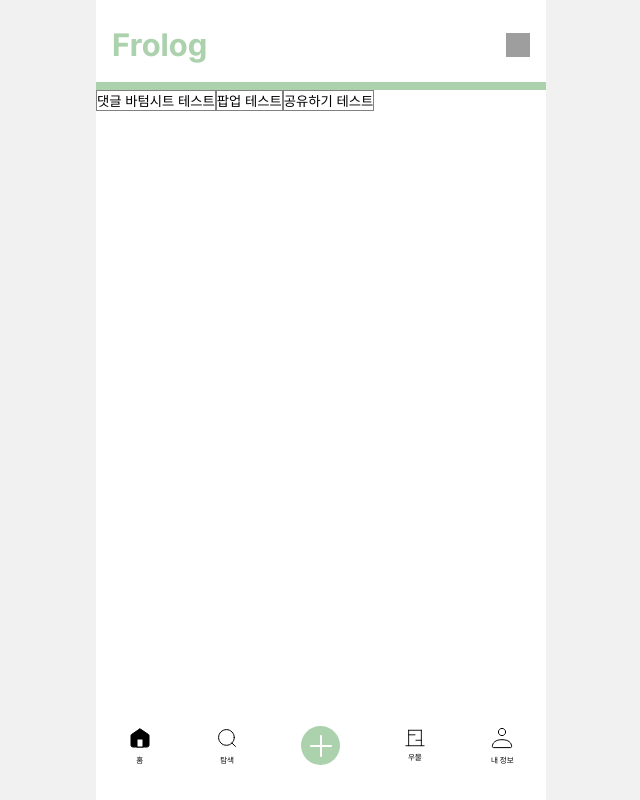
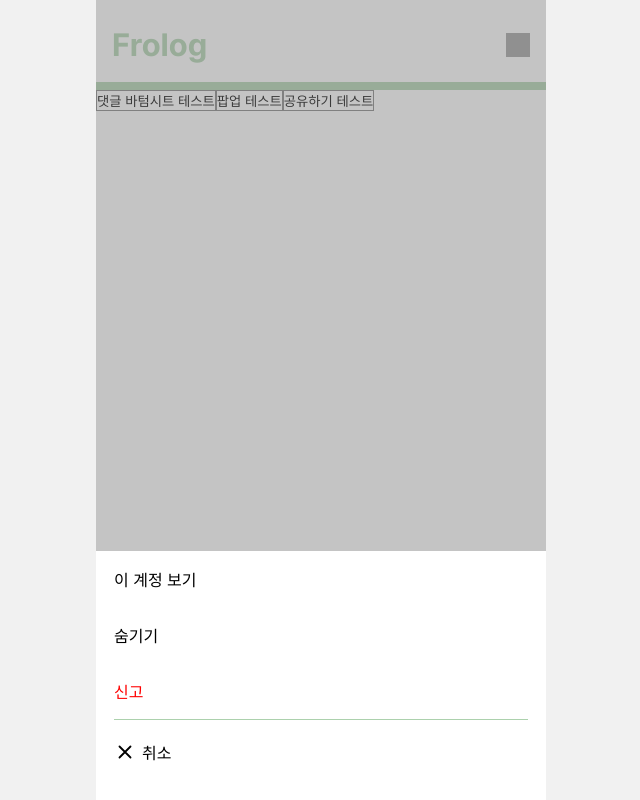
Before and after one commit to Team-Frolog/Frolog-front, a React (Create React App) app: page / in a window 1280 px wide. Both pictures are taken after a click on the button "팝업 테스트". Shown: the whole page, without its empty margins (319-959 px from the left). Built offline with nearby package versions, Linux system fonts and the light colour scheme; grey boxes are pictures that could not be loaded.

Commit message:
[Feat/#14]: 홈화면 팝업 구현

```diff
--- /dev/null
+++ b/src/components/common/popUp/FeedPopUp.tsx
@@ -0,0 +1,162 @@
+import React, { useState } from 'react';
+import styled from 'styled-components';
+import { fadeUp } from '../../../styles/GlobalStyles';
+import Cancel from '../../../assets/popUp/Cancel.svg';
+import { reportData } from '../../../data/dummyData/reportData';
+
+type FeedPopUpProps = {
+  setOpen: React.Dispatch<React.SetStateAction<boolean>>;
+};
+
+function FeedPopUp({ setOpen }: FeedPopUpProps) {
+  const [openReport, setOpenReport] = useState<boolean>(false); // 신고 팝업
+  const [openDone, setOpenDone] = useState<boolean>(false); // 신고 완료 팝업
+
+  const report = () => {
+    // 신고 함수 -> 추후 api 연동
+    setOpenReport(false);
+    setOpenDone(true);
+  };
+  return (
+    <Background>
+      <PopUp>
+        {/* 기본 팝업 */}
+        {!openReport && !openDone && (
+          <>
+            <MenuItem>이 계정 보기</MenuItem>
+            <MenuItem>숨기기</MenuItem>
+            <MenuItem
+              onClick={() => setOpenReport(true)}
+              style={{ color: 'red' }}
+            >
+              신고
+            </MenuItem>
+          </>
+        )}
+        {/* 신고 팝업 */}
+        {openReport && (
+          <>
+            {reportData.map((data) => (
+              <MenuItem key={data.id} onClick={report}>
+                {data.title}
+              </MenuItem>
+            ))}
+          </>
+        )}
+        {/* 신고 완료 팝업 */}
+        {openDone && (
+          <ReportBox>
+            <ReportTitle>신고완료!</ReportTitle>
+            <ReportContent>
+              더 나은 서비스로 찾아뵙겠습니다.
+              <br />
+              감사합니다.
+            </ReportContent>
+          </ReportBox>
+        )}
+        <CancelBtn onClick={() => setOpen(false)}>
+          {openDone ? (
+            '확인'
+          ) : (
+            <>
+              <img src={Cancel} alt='cancel' />
+              취소
+            </>
+          )}
+        </CancelBtn>
+      </PopUp>
+    </Background>
+  );
+}
+
+export default FeedPopUp;
+
+const Background = styled.div`
+  width: 100%;
+  height: calc(var(--vh, 1vh) * 100);
+  background-color: ${({ theme }) => theme.colors.bg_popup};
+
+  position: fixed;
+  bottom: 0;
+  left: 0;
+  z-index: 900;
+
+  // 모바일 사이즈(최대 430px)에서 벗어날 경우 사이즈 고정
+  @media screen and (min-width: 430px) {
+    top: 0;
+    left: 50%;
+    transform: translateX(-50%);
+    width: 450px;
+  }
+`;
+
+const PopUp = styled.div`
+  width: 100%;
+  display: flex;
+  flex-direction: column;
+  height: fit-content;
+  background-color: ${({ theme }) => theme.colors.bg_white};
+
+  position: absolute;
+  bottom: 0;
+  left: 0;
+  z-index: 999;
+  animation: ${fadeUp} 0.7s;
+  padding: 0 18px;
+  padding-bottom: 16px;
+  transition: all 0.3s ease-in;
+`;
+
+const MenuItem = styled.button`
+  width: 100%;
+  padding: 16px 0;
+  font-size: ${({ theme }) => theme.fontSize.lg};
+  color: ${({ theme }) => theme.colors.text_black};
+  text-align: start;
+  cursor: pointer;
+  font-weight: 400;
+`;
+
+const CancelBtn = styled.button`
+  width: 100%;
+  padding: 20px 0;
+  text-align: start;
+  cursor: pointer;
+  font-size: ${({ theme }) => theme.fontSize.lg};
+  border-top: 1px solid ${({ theme }) => theme.colors.key_color};
+  color: ${({ theme }) => theme.colors.text_black};
+
+  display: flex;
+  align-items: center;
+  gap: 6px;
+
+  & img {
+    width: 22px;
+    height: 22px;
+  }
+`;
+
+const ReportBox = styled.div`
+  padding: 25px 0;
+  display: flex;
+  flex-direction: column;
+  gap: 20px;
+`;
+
+const ReportTitle = styled.h2`
+  width: 100%;
+  text-align: center;
+  font-weight: 700;
+  font-size: ${({ theme }) => theme.fontSize.title};
+  color: ${({ theme }) => theme.colors.key_color};
+`;
+
+const ReportContent = styled.p`
+  width: 100%;
+  text-align: center;
+  line-height: 22px; /* 137.5% */
+  letter-spacing: -0.408px;
+  font-size: ${({ theme }) => theme.fontSize.lg};
+  color: ${({ theme }) => theme.colors.text_black};
+  font-weight: 400;
+`;
--- /dev/null
+++ b/src/data/dummyData/reportData.ts
@@ -0,0 +1,8 @@
+export const reportData = [
+  { id: 1, title: '마음에 들지 않습니다' },
+  { id: 2, title: '스팸' },
+  { id: 3, title: '혐오 발언 및 상징' },
+  { id: 4, title: '사기 또는 거짓' },
+  { id: 5, title: '지적재산권 침해' },
+  { id: 6, title: '기타 문제' },
+];
--- a/src/pages/CommentBottomSheet.tsx
+++ b/src/pages/CommentBottomSheet.tsx
@@ -67,7 +67,7 @@ export default CommentBottomSheet;
 const Background = styled.div`
   width: 100%;
   height: calc(var(--vh, 1vh) * 100);
-  background-color: #80808076;
+  background-color: ${({ theme }) => theme.colors.bg_popup};
 
   position: fixed;
   bottom: 0;
--- a/src/pages/HomePage.tsx
+++ b/src/pages/HomePage.tsx
@@ -1,9 +1,11 @@
 import React, { useState } from 'react';
 import styled from 'styled-components';
 import CommentBottomSheet from './CommentBottomSheet';
+import FeedPopUp from '../components/common/popUp/FeedPopUp';
 
 function HomePage() {
   const [commentOpen, setCommentOpen] = useState<boolean>(false);
+  const [feedPopUp, setFeedPopUp] = useState<boolean>(false);
 
   /* ----- 댓글 바텀시트 등장 시 스크롤 방지 ----- */
   if (commentOpen) {
@@ -21,13 +23,18 @@ function HomePage() {
       >
         댓글 바텀시트 테스트
       </button>
-      <button type='button' style={{ border: '1px solid gray' }}>
+      <button
+        type='button'
+        onClick={() => setFeedPopUp(true)}
+        style={{ border: '1px solid gray' }}
+      >
         팝업 테스트
       </button>
       <button type='button' style={{ border: '1px solid gray' }}>
         공유하기 테스트
       </button>
       {commentOpen && <CommentBottomSheet setOpen={setCommentOpen} />}
+      {feedPopUp && <FeedPopUp setOpen={setFeedPopUp} />}
     </Container>
   );
 }
--- a/src/styles/theme.ts
+++ b/src/styles/theme.ts
@@ -4,6 +4,7 @@ const colors: Colors = {
   key_color: '#ACD1AD',
   key_color_light: '#DCE4DC',
   bg_white: '#ffffff',
+  bg_popup: '#80808076',
   text_white: '#fff',
   text_black: '#000',
   text_lightgray: '#B1B1B1',
@@ -21,6 +22,7 @@ const fontSize: Font = {
   xl: '18px',
   xxl: '20px',
   xxxl: '24px',
+  title: '28px',
 };
 
 export const theme = {
--- a/src/types/styled.d.ts
+++ b/src/types/styled.d.ts
@@ -5,6 +5,7 @@ declare module 'styled-components' {
     key_color: string;
     key_color_light: string;
     bg_white: string;
+    bg_popup: string;
     text_white: string;
     text_black: string;
     text_lightgray: string;
@@ -21,5 +22,6 @@ declare module 'styled-components' {
     xl: string;
     xxl: string;
     xxxl: string;
+    title: string;
   }
 }
```
Also changed, not shown: src/assets/popUp/Cancel.svg (added).
